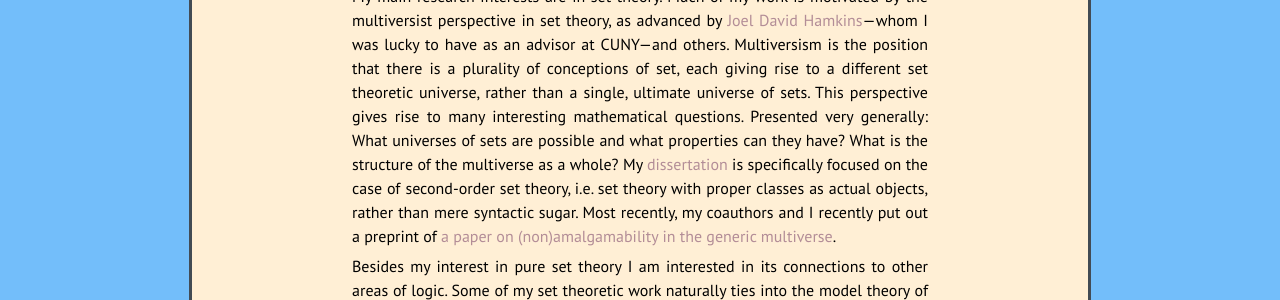
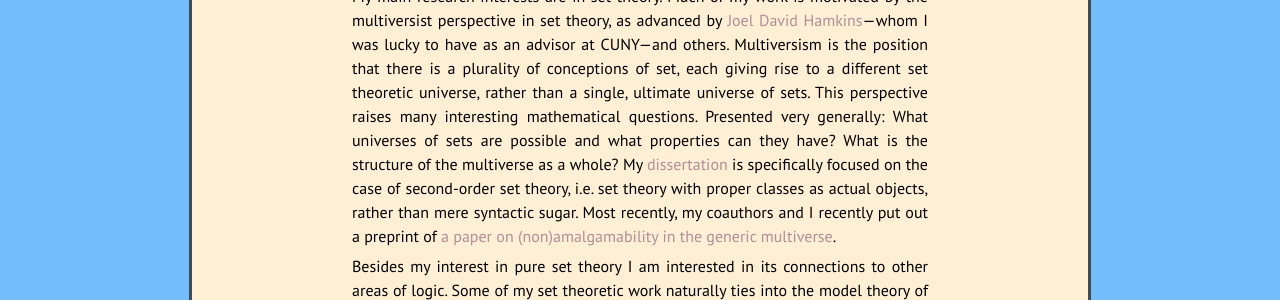
Before and after one commit to kamerynjw/kamerynjw.github.io, a Jekyll site: the page built from index.md, in a window 1280 px wide. Shown: the part 835-1135 px from the top of the page. Built offline with Jekyll 4.4.1, drawn with Linux system fonts in a browser that asks for light colours; nearby versions of some CDN libraries.

Commit message:
no two rises

```diff
--- a/index.md
+++ b/index.md
@@ -11,7 +11,7 @@ I, Kameryn J Williams, am a mathematician and logician. I am a postdoc in the ma
 <p><small>Speaking at the Kurt Gödel Research Center about the strength of the class forcing theorem.</small></p>
 </center>
 
-My main research interests are in set theory. Much of my work is motivated by the multiversist perspective in set theory, as advanced by [Joel David Hamkins](http://jdh.hamkins.org)—whom I was lucky to have as an advisor at CUNY—and others. Multiversism is the position that there is a plurality of conceptions of set, each giving rise to a different set theoretic universe, rather than a single, ultimate universe of sets. This perspective gives rise to many interesting mathematical questions. Presented very generally: What universes of sets are possible and what properties can they have? What is the structure of the multiverse as a whole? My [dissertation]({{ site.baseurl }}/research/pubs/diss) is specifically focused on the case of second-order set theory, i.e. set theory with proper classes as actual objects, rather than mere syntactic sugar. Most recently, my coauthors and I recently put out a preprint of [a paper on (non)amalgamability in the generic multiverse]({{ site.baseurl }}/research/pubs/set-theoretic-blockchains).
+My main research interests are in set theory. Much of my work is motivated by the multiversist perspective in set theory, as advanced by [Joel David Hamkins](http://jdh.hamkins.org)—whom I was lucky to have as an advisor at CUNY—and others. Multiversism is the position that there is a plurality of conceptions of set, each giving rise to a different set theoretic universe, rather than a single, ultimate universe of sets. This perspective raises many interesting mathematical questions. Presented very generally: What universes of sets are possible and what properties can they have? What is the structure of the multiverse as a whole? My [dissertation]({{ site.baseurl }}/research/pubs/diss) is specifically focused on the case of second-order set theory, i.e. set theory with proper classes as actual objects, rather than mere syntactic sugar. Most recently, my coauthors and I recently put out a preprint of [a paper on (non)amalgamability in the generic multiverse]({{ site.baseurl }}/research/pubs/set-theoretic-blockchains).
 
 Besides my interest in pure set theory I am interested in its connections to other areas of logic. Some of my set theoretic work naturally ties into the model theory of models of set theory, and I make good use of admissible set theory, which sits at the intersection of set theory, computability theory, and model theory. I also maintain an interest in models of arithmetic. See the research tab on the navigation bar for more information.
 
```
